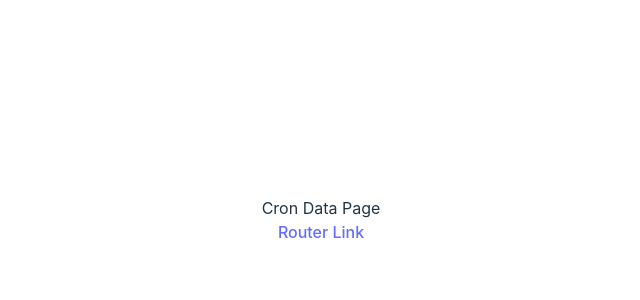
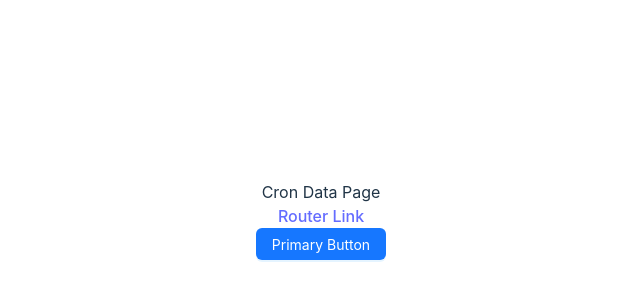
Before and after one commit to PhamNgocHau/Crypto-Tool, a React (Vite) app in the folder tool-cron-data/: page / in a window 1280 px wide. Shown: the part 180-480 px from the top of the page, without its empty margins (319-959 px from the left). Built offline with nearby package versions, Linux system fonts and the light colour scheme.

Commit message:
install ant ui

```diff
--- a/tool-cron-data/package.json
+++ b/tool-cron-data/package.json
@@ -9,6 +9,7 @@
     "preview": "vite preview"
   },
   "dependencies": {
+    "antd": "^5.3.0",
     "path": "^0.12.7",
     "react": "^18.2.0",
     "react-dom": "^18.2.0",
--- a/tool-cron-data/src/App.tsx
+++ b/tool-cron-data/src/App.tsx
@@ -6,6 +6,9 @@
 
 import CronDataPage from 'pages/CronDataPage';
 import MainPage from 'pages/MainPage';
+
+import 'antd/dist/reset.css';
+import './index.css';
 
 const routers = createBrowserRouter([
   {
--- a/tool-cron-data/src/index.css
+++ b/tool-cron-data/src/index.css
@@ -4,8 +4,8 @@
   font-weight: 400;
 
   color-scheme: light dark;
-  color: rgba(255, 255, 255, 0.87);
-  background-color: #242424;
+  color: #333;
+  background-color: #ffffff;
 
   font-synthesis: none;
   text-rendering: optimizeLegibility;
--- a/tool-cron-data/src/pages/CronDataPage/index.tsx
+++ b/tool-cron-data/src/pages/CronDataPage/index.tsx
@@ -1,3 +1,5 @@
+import { Button } from "antd";
+
 function CronDataPage() {
   return (
     <div>
@@ -5,6 +7,9 @@
       <div>
         <a href={`/main-page`}>Router Link</a>
       </div>
+      <div>
+        <Button type="primary">Primary Button</Button>
+      </div>
     </div>
 
   )
```
Also changed, not shown: tool-cron-data/src/routers/index.tsx (deleted, +0 -12 lines), 1 other file (tests, documents, lock files or other folders).
